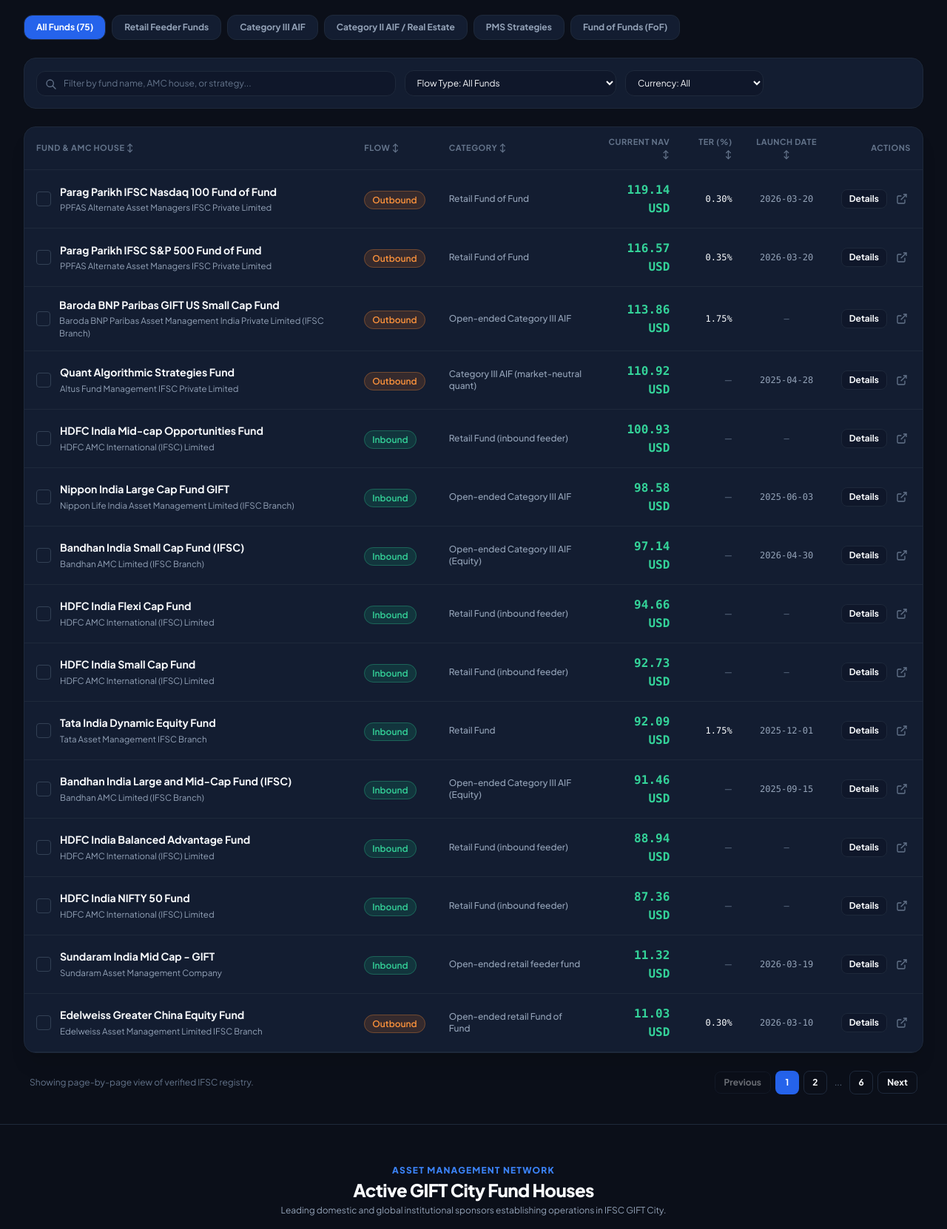
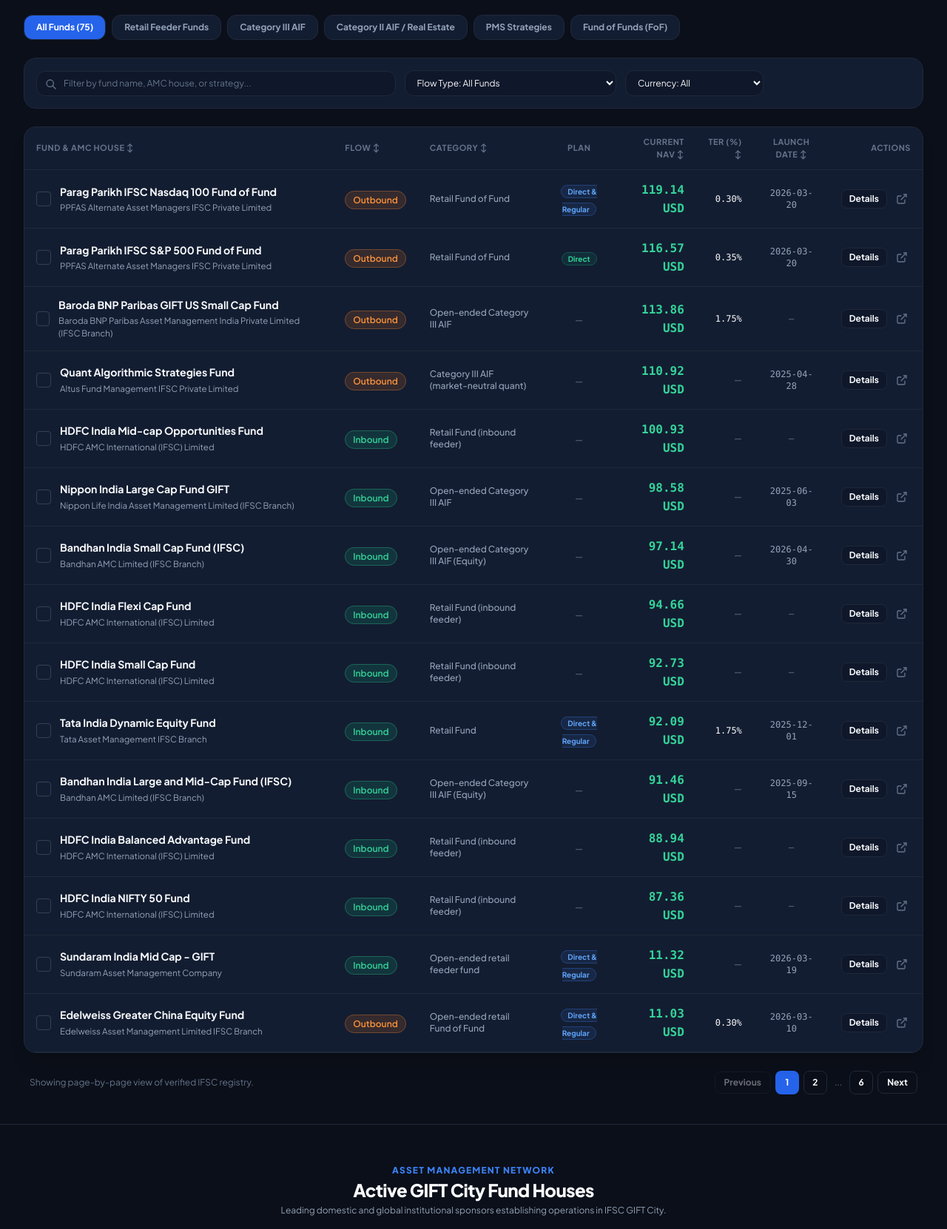
Before and after one commit to nivesh-star/giftcityfunds, a Flask app: page / in a window 1280 px wide. Shown: the part 1505-3167 px from the top of the page at 74% size. Run offline with Flask 3, Linux system fonts and the light colour scheme; data comes from the database, SQL or seed files in the repository; some libraries are stand-ins or nearby versions.

Commit message:
Add Direct/Regular plan column to fund screener

```diff
--- a/app.py
+++ b/app.py
@@ -291,12 +291,49 @@ def get_funds():
     with get_db_connection() as conn:
         rows = conn.execute(query, params).fetchall()
         funds = [dict(row) for row in rows]
+        plan_map = _get_fund_plan_map(conn)
+
+    for fund in funds:
+        fund["plan_type"] = plan_map.get(fund["fund_id"], "—")
 
     return jsonify({
         "success": True,
         "count": len(funds),
         "funds": funds,
     })
+
+
+def _get_fund_plan_map(conn: sqlite3.Connection) -> Dict[int, str]:
+    """Builds a {fund_id: 'Direct' | 'Regular' | 'Direct & Regular' | '—'} map
+    by combining explicit share-class names (fund_share_classes.class_name) with
+    Direct/Regular mentions in nav_history.source_name. Only funds where the AMC
+    actually discloses a plan get a label other than the dash placeholder."""
+    flags: Dict[int, Dict[str, bool]] = {}
+
+    def mark(fund_id: int, direct: bool, regular: bool) -> None:
+        entry = flags.setdefault(fund_id, {"direct": False, "regular": False})
+        entry["direct"] = entry["direct"] or direct
+        entry["regular"] = entry["regular"] or regular
+
+    for row in conn.execute("SELECT fund_id, class_name FROM fund_share_classes"):
+        name = (row["class_name"] or "").lower()
+        if "direct" in name or "regular" in name:
+            mark(row["fund_id"], "direct" in name, "regular" in name)
+
+    for row in conn.execute("SELECT fund_id, source_name FROM nav_history"):
+        name = (row["source_name"] or "").lower()
+        if "direct" in name or "regular" in name:
+            mark(row["fund_id"], "direct" in name, "regular" in name)
+
+    plan_map: Dict[int, str] = {}
+    for fund_id, entry in flags.items():
+        if entry["direct"] and entry["regular"]:
+            plan_map[fund_id] = "Direct & Regular"
+        elif entry["direct"]:
+            plan_map[fund_id] = "Direct"
+        elif entry["regular"]:
+            plan_map[fund_id] = "Regular"
+    return plan_map
 
 
 @app.route("/api/fund/<int:fund_id>")
--- a/static/js/app.js
+++ b/static/js/app.js
@@ -525,6 +525,18 @@ document.addEventListener('DOMContentLoaded', () => {
     }
   }
 
+  function planBadgeHtml(planType) {
+    const styles = {
+      'Direct': 'bg-emerald-500/10 text-emerald-400 border-emerald-500/30',
+      'Regular': 'bg-amber-500/10 text-amber-400 border-amber-500/30',
+      'Direct & Regular': 'bg-blue-500/10 text-blue-400 border-blue-500/30',
+    };
+    if (!planType || planType === '—' || !styles[planType]) {
+      return `<span class="text-[var(--color-text-subtle)] text-xs">—</span>`;
+    }
+    return `<span class="text-[10px] font-bold px-2 py-0.5 rounded-full border ${styles[planType]}">${escapeHtml(planType)}</span>`;
+  }
+
   function createTableRow(fund) {
     const isCompared = state.compareIds.has(fund.fund_id);
     const navText = fund.nav !== null
@@ -536,6 +548,8 @@ document.addEventListener('DOMContentLoaded', () => {
       : `<span class="text-[var(--color-text-subtle)] text-xs">—</span>`;
 
     const launchText = fund.launch_date || `<span class="text-[var(--color-text-subtle)] text-xs">—</span>`;
+
+    const planText = planBadgeHtml(fund.plan_type);
 
     return `
       <tr class="border-b border-[var(--color-border)] hover:bg-[var(--color-card-hover)] transition-colors group">
@@ -559,6 +573,9 @@ document.addEventListener('DOMContentLoaded', () => {
         </td>
         <td class="py-3.5 px-4 text-xs font-medium text-[var(--color-text-muted)]">
           ${escapeHtml(fund.category || 'General Fund')}
+        </td>
+        <td class="py-3.5 px-4 text-center">
+          ${planText}
         </td>
         <td class="py-3.5 px-4 text-right">
           ${navText}
--- a/templates/index.html
+++ b/templates/index.html
@@ -379,6 +379,7 @@
               <th class="py-3 px-4 sortable-col cursor-pointer hover:text-blue-400" data-col="fund_name">Fund & AMC House ↕</th>
               <th class="py-3 px-4 sortable-col cursor-pointer hover:text-blue-400" data-col="fund_flow_type">Flow ↕</th>
               <th class="py-3 px-4 sortable-col cursor-pointer hover:text-blue-400" data-col="category">Category ↕</th>
+              <th class="py-3 px-4 text-center" title="Direct plans skip distributor commission; Regular plans include it">Plan</th>
               <th class="py-3 px-4 text-right sortable-col cursor-pointer hover:text-blue-400" data-col="nav">Current NAV ↕</th>
               <th class="py-3 px-4 text-right sortable-col cursor-pointer hover:text-blue-400" data-col="expense_ratio">TER (%) ↕</th>
               <th class="py-3 px-4 text-center sortable-col cursor-pointer hover:text-blue-400" data-col="launch_date">Launch Date ↕</th>
```
